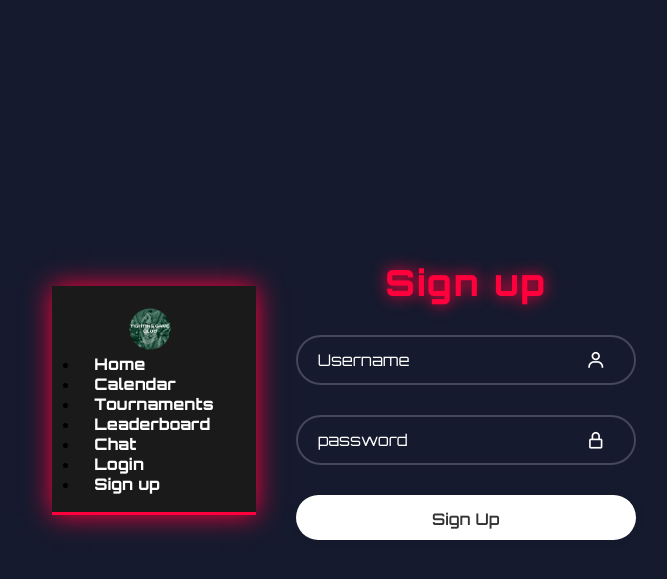
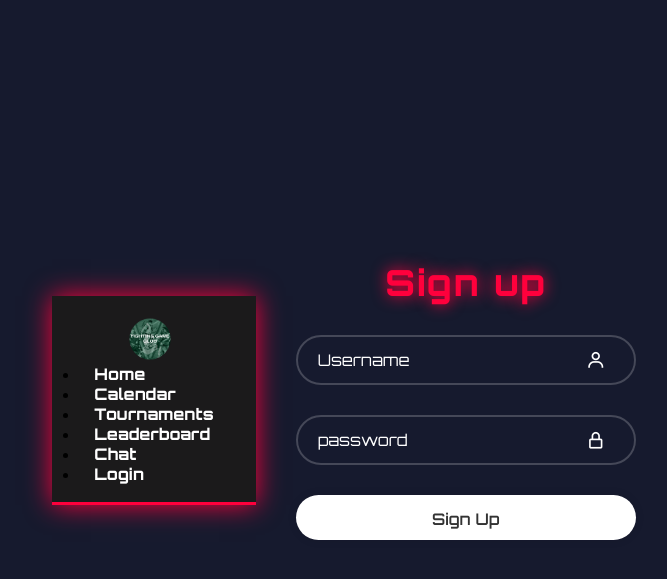
Before and after one commit to bbalamurali95/CSE-108, a Flask app: page /signup in a window 1280 px wide. Shown: the top 579 px of the page, without its empty margins (276-943 px from the left). Run offline with Flask 3, Linux system fonts and the light colour scheme.

Commit message:
got rid of sign up from nav

```diff
--- a/templates/calendar.html
+++ b/templates/calendar.html
@@ -20,7 +20,6 @@
         <li><a href="{{url_for('tournament_page')}}">Tournaments</a></li>
         <li><a href="{{url_for('leaderboard_page')}}">Leaderboard</a></li>
         <li><a href="{{url_for('login_page')}}">Login</a></li>
-        <li><a href="{{url_for('signup_page')}}">Sign up</a></li>
     </ul>
 </nav>
 
--- a/templates/home.html
+++ b/templates/home.html
@@ -19,7 +19,6 @@
         <li><a href="{{url_for('tournament_page')}}">Tournaments</a></li>
         <li><a href="{{url_for('leaderboard_page')}}">Leaderboard</a></li>
         <li><a href="{{url_for('login_page')}}">Login</a></li>
-        <li><a href="{{url_for('signup_page')}}">Sign up</a></li>
     </ul>
 </nav>
     <div class="hero">
--- a/templates/leaderboard.html
+++ b/templates/leaderboard.html
@@ -18,7 +18,6 @@
         <li><a href="{{url_for('tournament_page')}}">Tournaments</a></li>
         <li><a href="{{url_for('leaderboard_page')}}">Leaderboard</a></li>
         <li><a href="{{url_for('login_page')}}">Login</a></li>
-        <li><a href="{{url_for('signup_page')}}">Sign up</a></li>
     </ul>
 </nav>
 
--- a/templates/login.html
+++ b/templates/login.html
@@ -20,7 +20,6 @@
             <li><a href="{{url_for('leaderboard_page')}}">Leaderboard</a></li>
             <li><a href="{{url_for('chat_page')}}">Chat</a></li>
             <li><a href="{{url_for('login_page')}}">Login</a></li>
-            <li><a href="{{url_for('signup_page')}}">Sign up</a></li>
         </ul>
     </nav>
 
--- a/templates/register.html
+++ b/templates/register.html
@@ -17,7 +17,6 @@
         <li><a href="{{url_for('tournament_page')}}">Tournaments</a></li>
         <li><a href="{{url_for('leaderboard_page')}}">Leaderboard</a></li>
         <li><a href="{{url_for('login_page')}}">Login</a></li>
-        <li><a href="{{url_for('signup_page')}}">Sign up</a></li>
     </ul>
 </nav>
 
--- a/templates/signup.html
+++ b/templates/signup.html
@@ -20,7 +20,6 @@
             <li><a href="{{url_for('leaderboard_page')}}">Leaderboard</a></li>
             <li><a href="{{url_for('chat_page')}}">Chat</a></li>
             <li><a href="{{url_for('login_page')}}">Login</a></li>
-            <li><a href="{{url_for('signup_page')}}">Sign up</a></li>
         </ul>
     </nav>
 
--- a/templates/tournament.html
+++ b/templates/tournament.html
@@ -17,7 +17,6 @@
         <li><a href="{{url_for('tournament_page')}}">Tournaments</a></li>
         <li><a href="{{url_for('leaderboard_page')}}">Leaderboard</a></li>
         <li><a href="{{url_for('login_page')}}">Login</a></li>
-        <li><a href="{{url_for('signup_page')}}">Sign up</a></li>
     </ul>
 </nav>
 
```
